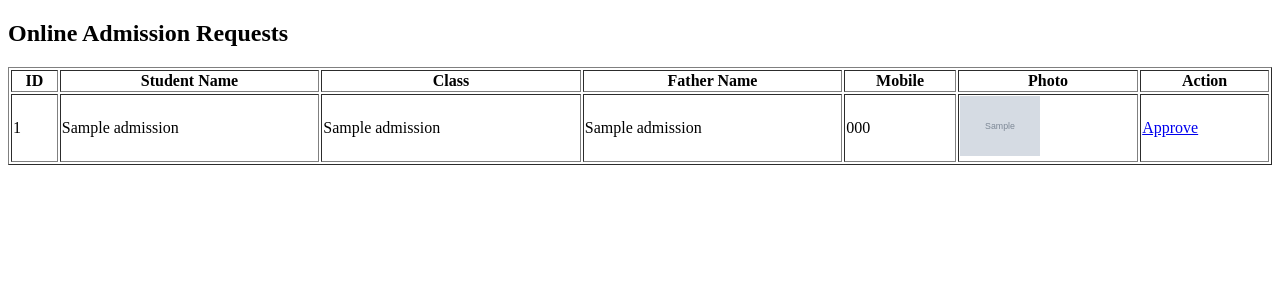
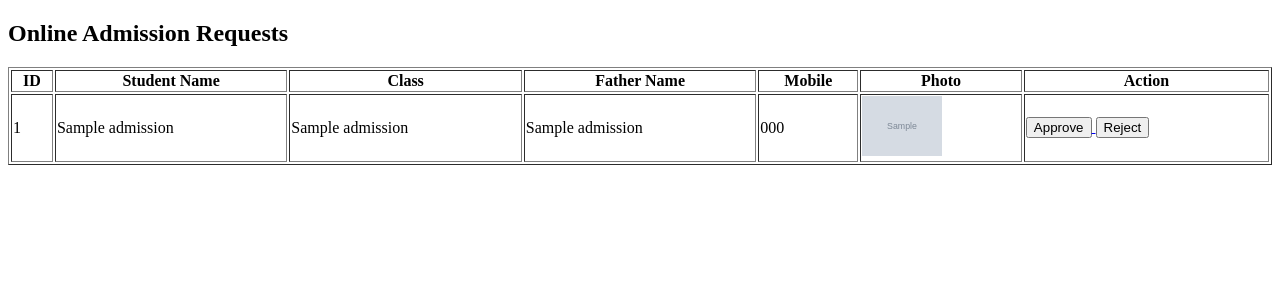
Before and after one commit to ISHWARDHERE/school-erp-new, a FastAPI app: page /admission_requests in a window 1280 px wide. Shown: the top 300 px of the page. Run offline with FastAPI, Linux system fonts and the light colour scheme; tables that the repository leaves empty or names only in its code hold one stand-in row (values such as "Sample post"); grey boxes marked "Sample" are stand-in pictures; data that the repository does not hold is empty.

Commit message:
Added reject admission

```diff
--- a/main.py
+++ b/main.py
@@ -2004,3 +2004,21 @@ async def update_password(
     conn.close()
 
     return {"status": "Password Changed Successfully"}
+
+@app.get("/reject_admission/{admission_id}")
+def reject_admission(admission_id: int):
+    conn = connect_db()
+    cursor = conn.cursor()
+
+    cursor.execute(
+        "DELETE FROM online_admissions WHERE id=%s",
+        (admission_id,)
+    )
+
+    conn.commit()
+    conn.close()
+
+    return RedirectResponse(
+        "/admission_requests",
+        status_code=303
+    )
--- a/templates/admission_requests.html
+++ b/templates/admission_requests.html
@@ -29,8 +29,15 @@
             <img src="/{{ student.photo }}" width="80">
         </td>
         <td>
-            <a href="/approve_admission/{{ student.id }}">Approve</a>
+            <a href="/approve_admission/{{ student.id }}">
+                <button>Approve</button>
+            </a>
+
+            <a href="/reject_admission/{{ student.id }}">
+                <button>Reject</button>
+            </a>
         </td>
+
     </tr>
     {% endfor %}
 
```
